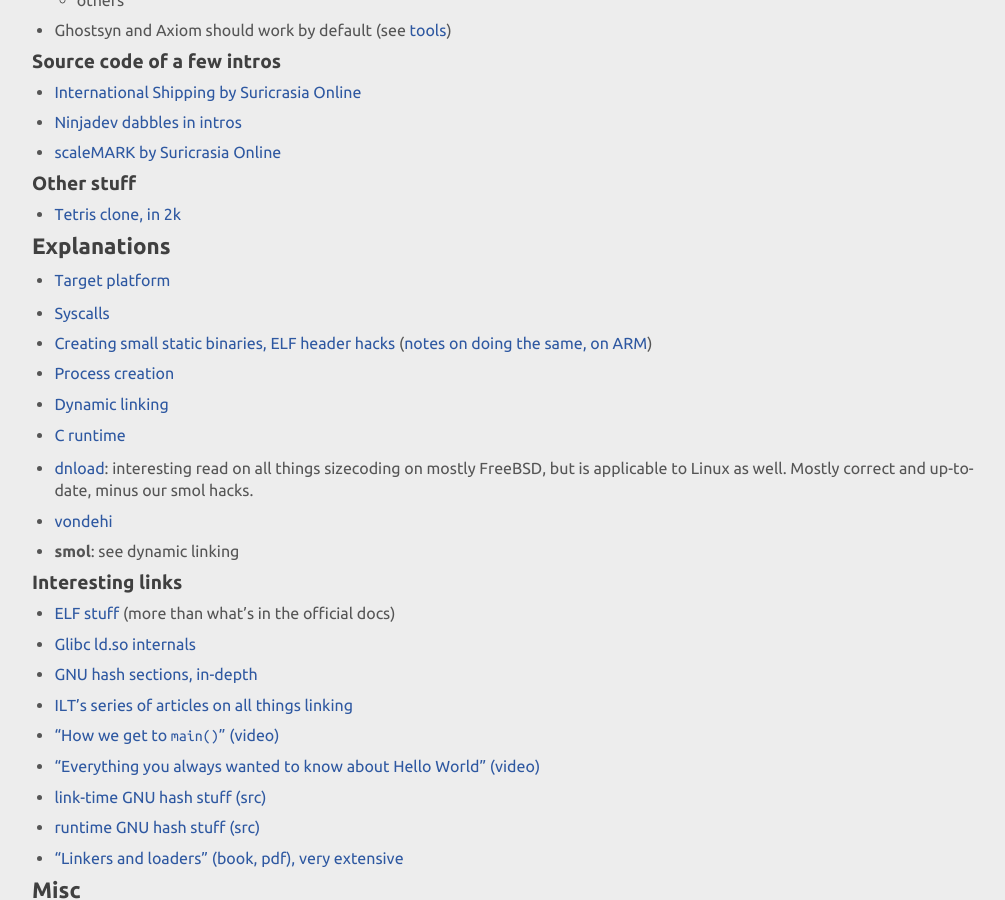
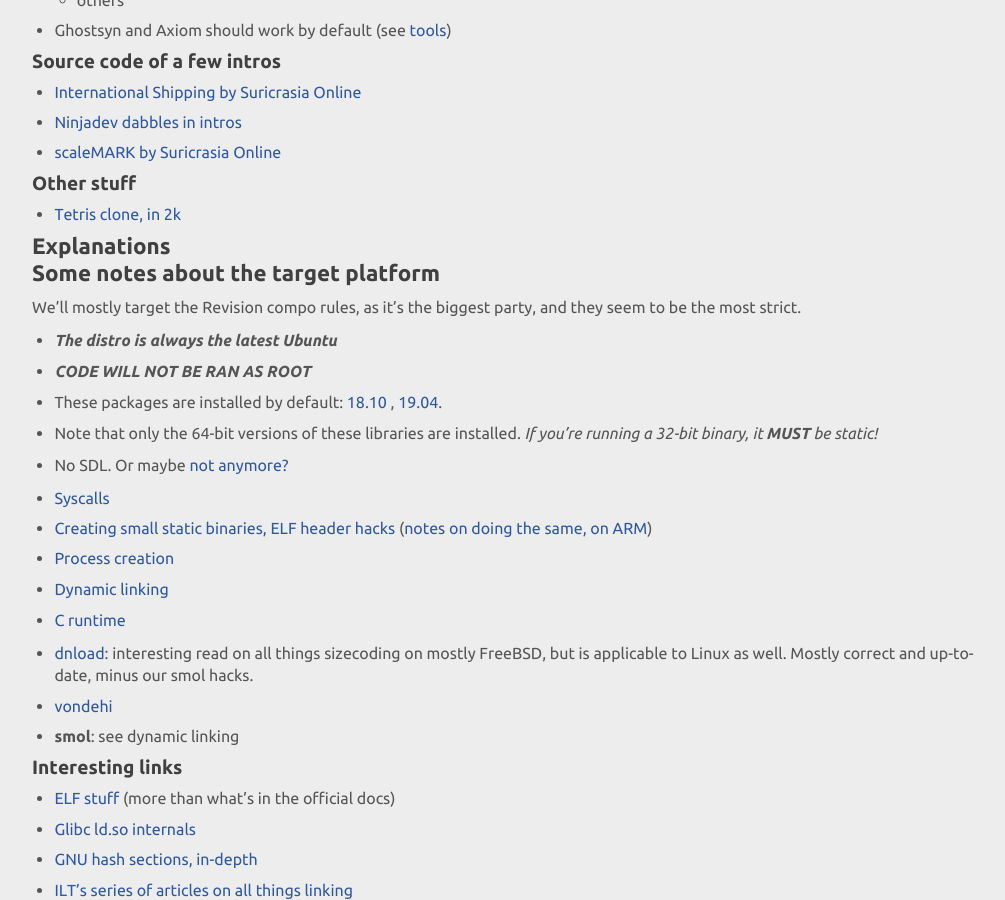
Before and after one commit to in4k/in4k.github.io, a Jekyll site: the page built from wiki/lsc-wiki.markdown, in a window 1280 px wide and 900 px high, scrolled down 1423 px. Shown: the whole window, without its empty margins (272-1277 px from the left). Built offline with Jekyll 4.4.1, drawn with Linux system fonts in a browser that asks for light colours; our own code applies the rules of GitHub Pages for plain Markdown files.

Commit message:
no message

```diff
--- a/wiki/lsc-wiki.markdown
+++ b/wiki/lsc-wiki.markdown
@@ -86,20 +86,32 @@
 
 ## Explanations
 
-* [Target platform]($docroot$lsc-wiki/target.html)
+## Some notes about the target platform
 
-* [Syscalls]($docroot$lsc-wiki/explain/syscalls.html)
+We'll mostly target the Revision compo rules, as it's the biggest party, and
+they seem to be the most strict.
+
+* ***The distro is always the latest Ubuntu***
+* ***CODE WILL NOT BE RAN AS ROOT***
+* These packages are installed by default: [18.10
+  ](http://releases.ubuntu.com/18.10/ubuntu-18.10-desktop-amd64.manifest),
+  [19.04](http://releases.ubuntu.com/19.04/ubuntu-19.04-desktop-amd64.manifest).
+* Note that only the 64-bit versions of these libraries are installed. *If
+  you're running a 32-bit binary, it **MUST** be static!*
+* No SDL. Or maybe [not anymore?](lsc-wiki-las-sdl-revision)
+
+* [Syscalls](lsc-wiki-syscalls)
 * [Creating small static binaries, ELF header
-  hacks](https://www.muppetlabs.com/~breadbox/software/tiny/teensy.html) ([notes on doing the same, on ARM](/explain/tinyelf-arm))
-* [Process creation]($docroot$lsc-wiki/explain/proc.html)
-* [Dynamic linking]($docroot$lsc-wiki/explain/rtld.html)
-* [C runtime]($docroot$lsc-wiki/explain/crt.html)
+  hacks](https://www.muppetlabs.com/~breadbox/software/tiny/teensy.html) ([notes on doing the same, on ARM](lsc-wiki-tinyelf-arm))
+* [Process creation](lsc-wiki-proc)
+* [Dynamic linking](lsc-wiki-rtld)
+* [C runtime](lsc-wiki-crt)
 
 * [dnload](https://github.com/faemiyah/dnload/blob/master/README.rst):
   interesting read on all things sizecoding on mostly FreeBSD, but is
   applicable to Linux as well. Mostly correct and up-to-date, minus
   our smol hacks.
-* [vondehi]($docroot$lsc-wiki/explain/vondehi.html)
+* [vondehi](lsc-wiki-vondehi)
 * **smol**: see dynamic linking
 
 ### Interesting links
@@ -118,7 +130,7 @@
 
 * [Collection of useful code to get started](https://weeaboo.software/lsc)
 * Packages installed by default: [Ubuntu 18.04(.2)](http://releases.ubuntu.com/18.04.2/ubuntu-18.04.2-desktop-amd64.manifest), [Ubuntu 18.10](http://releases.ubuntu.com/18.10/ubuntu-18.10-desktop-amd64.manifest), [Ubuntu 19.04](http://releases.ubuntu.com/19.04/ubuntu-19.04-desktop-amd64.manifest)
-* [Las' SDL explanation]($docroot$lsc-wiki/party/revision/sdl.html)
+* [Las' SDL explanation](lsc-wiki-las-sdl-revision)
 * [Current discussion on doing ARM stuff](https://linux.weeaboo.software/explain/tinyelf-arm)
 
 ## Talk with us
```
Also changed, not shown: wiki/lsc-wiki-crt.markdown (renamed from wiki/lsc-wiki/explain/crt.md), wiki/lsc-wiki-las-sdl-revision.markdown (line endings or trailing spaces), wiki/lsc-wiki-proc.markdown (renamed from wiki/lsc-wiki/explain/proc.md), wiki/lsc-wiki-rtld.markdown (renamed from wiki/lsc-wiki/explain/rtld.md), wiki/lsc-wiki-syscalls.markdown (renamed from wiki/lsc-wiki/explain/syscalls.md), wiki/lsc-wiki-tinyelf-arm.markdown (renamed from wiki/lsc-wiki/explain/tinyelf-arm.md), wiki/lsc-wiki-vondehi.markdown (renamed from wiki/lsc-wiki/explain/vondehi.md).
